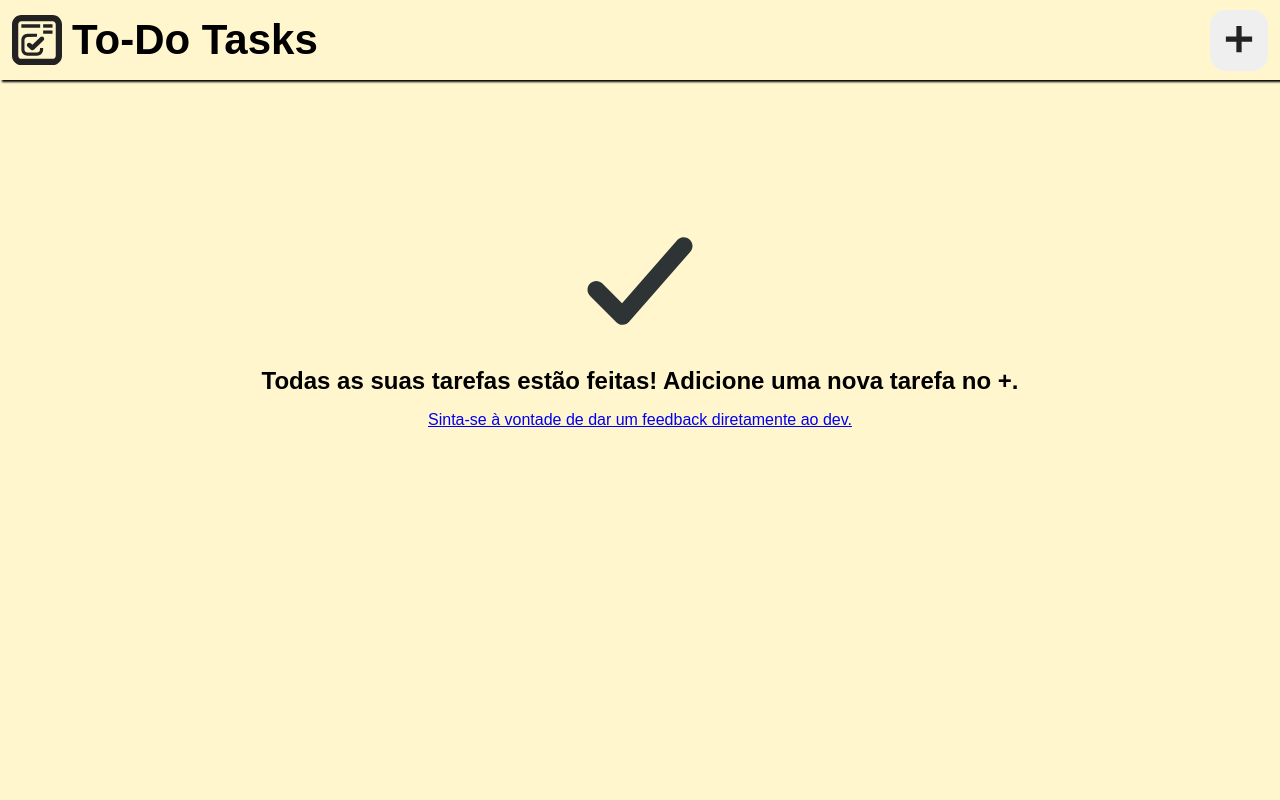
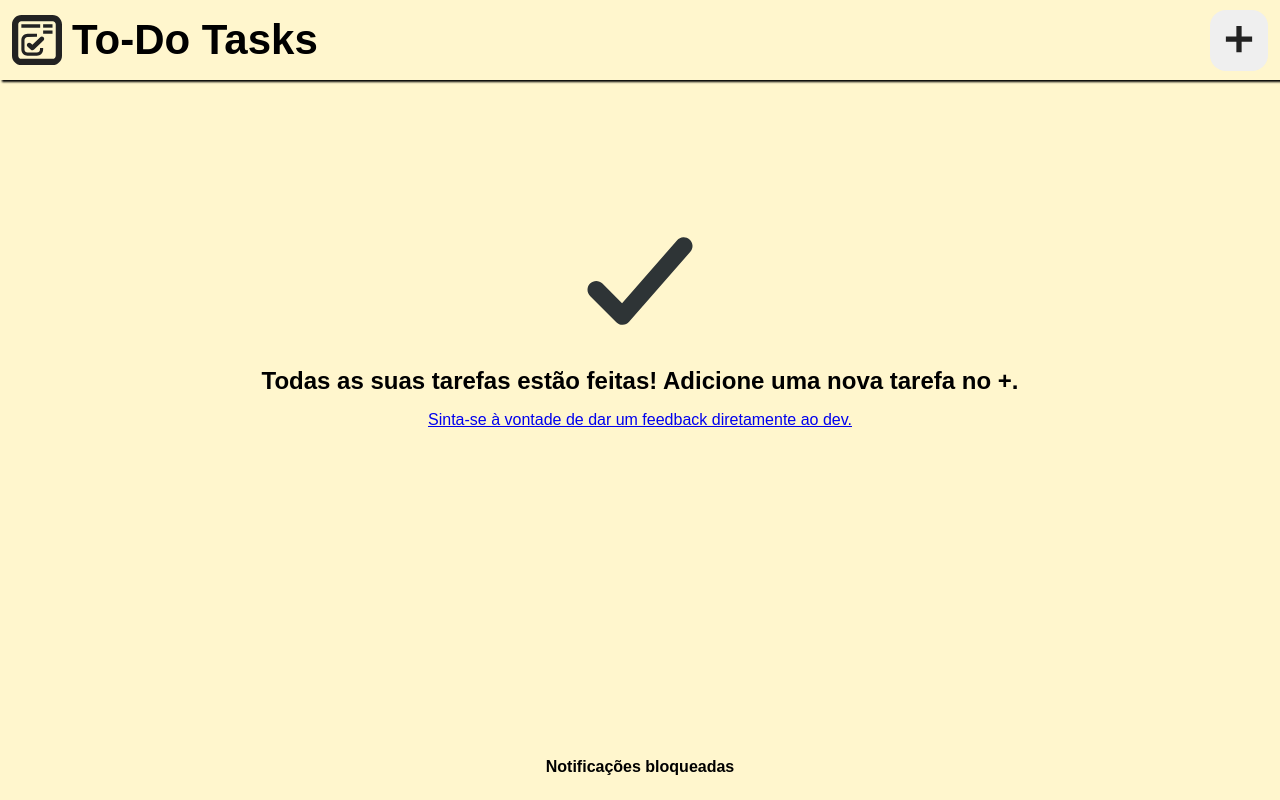
Before and after one commit to ryanhenrqq/ToDoTasks-Ts, a React (Vite) app: page / in a window 1280 px wide. Built offline with nearby package versions, Linux system fonts and the light colour scheme.

Commit message:
feat/on-building: added notification grant logic

```diff
--- a/src/App.css
+++ b/src/App.css
@@ -7,3 +7,13 @@ body {
     background-color: #fff6cd;
     overflow-x: hidden;
 }
+.center-ver{
+  display: flex;
+  flex-direction: column;
+  justify-content: center;
+  align-items: center;
+  margin-bottom: 24px;
+  width: 100%;
+  position: fixed;
+  bottom: 0;
+}
--- a/src/App.tsx
+++ b/src/App.tsx
@@ -7,13 +7,32 @@ import { TasksView, CleanView } from './components/views/taskview'
 
 function App() {
   const [noteList, setNoteList] = useState<Note[]>([])
+  const [allowNots, setAllowNots] = useState(false)
+  const [requestingNots, setRequestingNots] = useState(false)
   useEffect(() => {
     const checker = JSON.parse(localStorage.getItem('notes-storage') ?? '[]');
     setNoteList(checker)
+    if (Notification.permission !== 'granted'){
+      setAllowNots(false)
+    } else {
+      setAllowNots(true)
+    }
   }, []);
   const updateNotes = (newNotes: Note[]) => {
-    console.log(newNotes)
-    console.log(noteList)
+    if (!requestingNots){
+      setRequestingNots(true)
+      givePerms()
+    } else {
+      if (Notification.permission !== 'granted'){
+        setAllowNots(false)
+        setRequestingNots(true)
+      } else {
+        setAllowNots(true)
+        setRequestingNots(false)
+      }
+    }
+    console.log(newNotes)  //debug
+    console.log(noteList)  //debug
     setNoteList(newNotes);
     localStorage.setItem('notes-storage', JSON.stringify(newNotes));
   };
@@ -21,8 +40,25 @@ function App() {
     <>
       <Header note={noteList} onChange={updateNotes} />
       {noteList.length == 0 ? <CleanView /> : <TasksView note={noteList} onChangeNotes={updateNotes} />}
+      <div className="center-ver">
+        {!allowNots ? <b>Notificações bloqueadas</b>:null}
+      </div>
     </>
   )
 }
 
+async function givePerms(): Promise<boolean> {
+  if (!("Notification" in window)){
+    console.error('Notificações Indisponíveis')
+  }
+  if (Notification.permission === 'granted'){
+    return true
+  }
+  if (Notification.permission !== 'denied'){
+    const perm = await Notification.requestPermission()
+    return perm === 'granted'
+  }
+  return false
+}
+
 export default App
```
